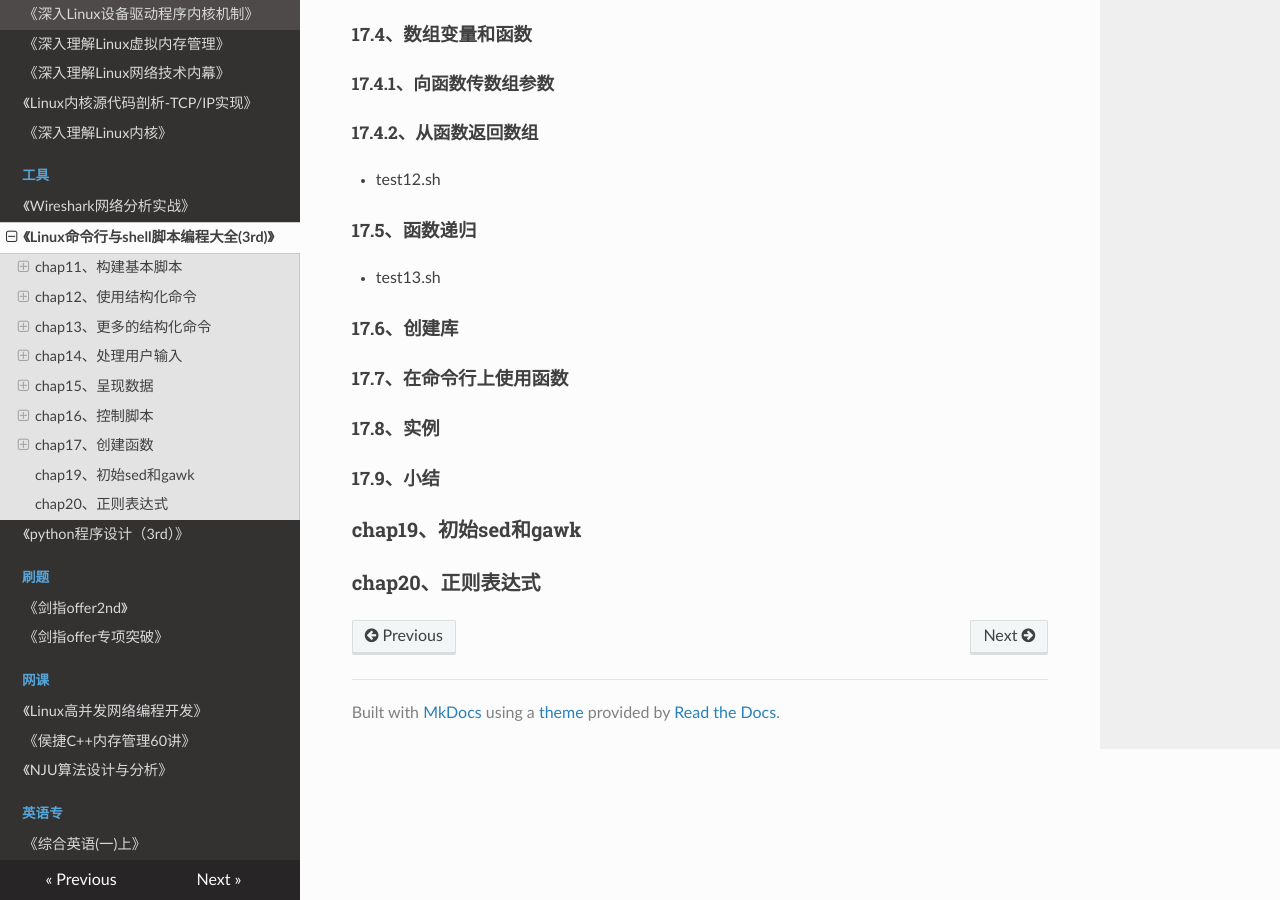
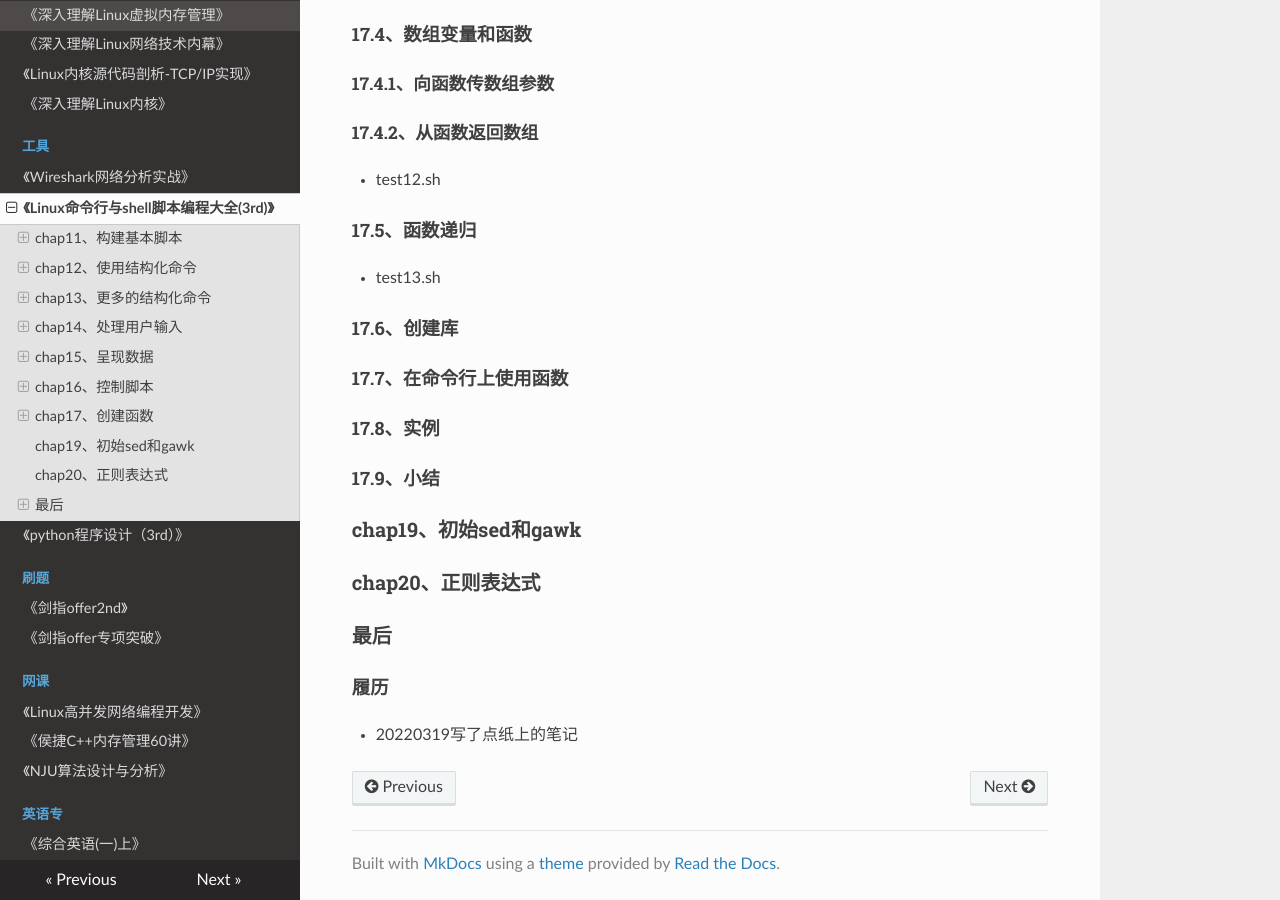
Before and after one commit to wolflion/booknotes, an MkDocs documentation site: the page built from docs/15tool/Linux命令行与shell脚本编程大全(3rd).md, in a window 1280 px wide and 900 px high, scrolled down 6925 px. Built offline with MkDocs 1.6.1, drawn with Linux system fonts in a browser that asks for light colours; nearby versions of some CDN libraries.

Commit message:
Update Linux命令行与shell脚本编程大全(3rd).md

```diff
--- a/docs/15tool/Linux命令行与shell脚本编程大全(3rd).md
+++ b/docs/15tool/Linux命令行与shell脚本编程大全(3rd).md
@@ -297,3 +297,9 @@ name() {commands} #关键的()
 ### chap19、初始sed和gawk
 
 ### chap20、正则表达式
+
+### 最后
+
+#### 履历
+
++ 20220319写了点纸上的笔记
```
